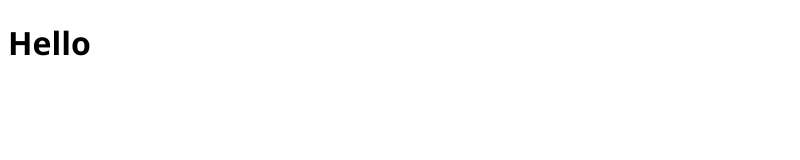
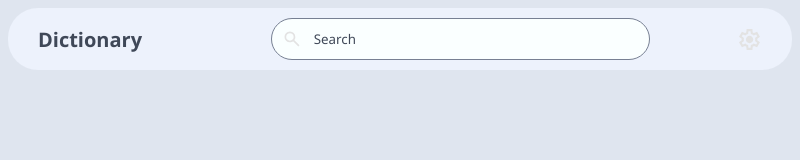
Before and after one commit to Materia597/Dictionary, an Electron app: page renderer/pages/home/home.html in a window 800 px wide. Drawn offline with Linux system fonts and the light colour scheme.

Commit message:
created navigation bar to main home page
Need to make it into a separate element to be added to all pages.

```diff
--- a/main/main.js
+++ b/main/main.js
@@ -1,3 +1,4 @@
+require('electron-reloader')(module);
 const { app, BrowserWindow, ipcMain } = require('electron')
 const path = require('node:path')
 require('../database/db')
--- a/package.json
+++ b/package.json
@@ -19,6 +19,7 @@
     "start": "electron ."
   },
   "devDependencies": {
-    "electron": "^42.2.0"
+    "electron": "^42.2.0",
+    "electron-reloader": "^1.2.3"
   }
 }
--- a/renderer/pages/home/home.css
+++ b/renderer/pages/home/home.css
@@ -0,0 +1,76 @@
+
+nav {
+    width: 100%;
+    display: flex;
+    flex-direction: row;
+    align-items: center;
+    background: var(--bg);
+    border-radius: var(--margin-xl);
+    padding: var(--margin-xs) var(--margin-xs);
+    gap: var(--margin-l);
+    justify-content: space-between;
+    flex-wrap: nowrap;
+}
+
+
+nav .nav-left {
+    flex: 2 0 auto;
+    margin: 0 var(--margin-m);
+}
+
+nav .nav-center {
+    flex: 3 0 auto;
+}
+
+nav .nav-right {
+    flex: 1 0 auto;
+    display: flex;
+    align-items: center;
+    gap: var(--margin-l);
+    justify-content: flex-end;
+    margin: 0 var(--margin-m);
+}
+
+nav p {
+    margin: 0;
+    padding: 0;
+    font-size: var(--margin-m);
+    font-weight: bold;
+}
+
+.search {
+    width: 100%;
+    display: flex;
+    align-items: center;
+    padding: var(--margin-xs);
+    border-radius: var(--margin-xl);
+    background: var(--bg-light);
+    border: 1px solid var(--border);
+}
+
+.search-input {
+    background: transparent;
+    border: none;
+    color: var(--text);
+    margin-left: var(--margin-xs);
+    outline: none;
+    flex: 1;
+}
+
+.search-input::placeholder,
+.search-icon {
+    color: var(--text-muted);
+}
+
+.search-icon {
+    width: var(--margin-m);
+    height: var(--margin-m);
+}
+
+.settings-icon {
+    transition: transform 0.25s;
+}
+
+.settings-icon[data-selected="true"] {
+    transform: rotate(60deg);
+}
--- a/renderer/pages/home/home.html
+++ b/renderer/pages/home/home.html
@@ -9,9 +9,23 @@
     <link rel="stylesheet" href="../../styles/global.css">
     <link rel="stylesheet" href="./home.css">
 
+
     <script src="./home.js" defer></script>
 </head>
 <body>
-    <h1>Hello</h1>
+    <nav>
+        <section class="nav-left">
+            <p class="nav-text">Dictionary</p>
+        </section>
+        <section class="nav-center">
+            <div class="search">
+                <img src="../../assets/search_24dp_E3E3E3_FILL0_wght400_GRAD0_opsz24.svg" alt="search" class="search-icon icon">
+                <input type="search" class="search-input" placeholder="Search">
+            </div>
+        </section>
+        <section class="nav-right">
+            <img src="../../assets/settings_24dp_E3E3E3_FILL0_wght400_GRAD0_opsz24.svg" alt="settings" class="icon settings-icon">
+        </section>
+    </nav>
 </body>
 </html>
--- a/renderer/styles/global.css
+++ b/renderer/styles/global.css
@@ -3,17 +3,87 @@
 }
 
 :root {
+
+    font-size: 20px;
+
     /* Color definitions, Spacing sizes */
 
+    --margin-xxs: 0.25rem;
+    --margin-xs: 0.5rem;
+    --margin-s: 0.75rem;
+    --margin-m: 1.00rem;
+    --margin-l: 1.25rem;
+    --margin-xl: 1.5rem;
+    --margin-xxl: 2.5rem;
 
-    --ff: 'Segoe UI', Tahoma, Geneva, Verdana, sans-serif
+    --ff: 'Segoe UI', Tahoma, Geneva, Verdana, sans-serif;
+
+    --bg-dark: oklch(0.1 0.015 264);
+    --bg: oklch(0.2 0.015 264);
+    --bg-light: oklch(0.3 0.015 264);
+    --text: oklch(0.96 0.03 264);
+    --text-muted: oklch(0.76 0.03 264);
+
+    --primary: oklch(0.76 0.1 264);
+    --secondary: oklch(0.76 0.1 84);
+    --danger: oklch(0.7 0.05 30);
+    --warning: oklch(0.7 0.05 100);
+    --success: oklch(0.7 0.05 160);
+    --info: oklch(0.7 0.05 260);
+
+    --highlight: oklch(0.5 0.03 264);
+    --border: oklch(0.4 0.03 264);
+    --border-muted: oklch(0.3 0.03 264);
+    --gradient: linear-gradient(0deg, var(--bg) 95%, var(var(--bg-light)));
+    --gradient-hover: linear-gradient(0deg, var(--bg), var(--bg-light));
+
+    --shadow: 0px 2px 2px hsla(0, 0%, 0%, 0.07), 0px 4px 4px hsla(0, 0%, 0%, 0.15);
+}
+
+@media (prefers-color-scheme: light) {
+    :root {
+        --bg-dark: oklch(0.92 0.015 264);
+        --bg: oklch(0.96 0.015 264);
+        --bg-light: oklch(1 0.015 264);
+        --text: oklch(0.15 0.03 264);
+        --text-muted: oklch(0.4 0.03 264);
+
+        --primary: oklch(0.76 0.1 264);
+        --secondary: oklch(0.76 0.1 84);
+        --danger: oklch(0.7 0.05 30);
+        --warning: oklch(0.7 0.05 100);
+        --success: oklch(0.7 0.05 160);
+        --info: oklch(0.7 0.05 260);
+
+        --highlight: oklch(1 0.03 264);
+        --border: oklch(0.6 0.03 264);
+        --border-muted: oklch(0.7 0.03 264);
+        --gradient: linear-gradient(0deg, var(--bg) 95%, var(var(--bg-light)));
+        --gradient-hover: linear-gradient(0deg, var(--bg), var(--bg-light));
+    }
 }
 
 
 body {
     font-family: var(--ff);
+    background: var(--bg-dark);
+    color: var(--text-muted);
 }
 
-button {
+button, input {
     font-family: var(--ff);
+    background: var(--bg);
+    color: var(--text-muted);
 }
+
+input {
+    border: 1px solid var(--border);
+    background-color: var(--bg);
+}
+
+
+.icon {
+    width: var(--margin-l);
+    height: var(--margin-l);
+    cursor: pointer;
+}
```
Also changed, not shown: renderer/assets/search_24dp_E3E3E3_FILL0_wght400_GRAD0_opsz24.svg (added), renderer/assets/settings_24dp_E3E3E3_FILL0_wght400_GRAD0_opsz24.svg (added), 1 other file.
